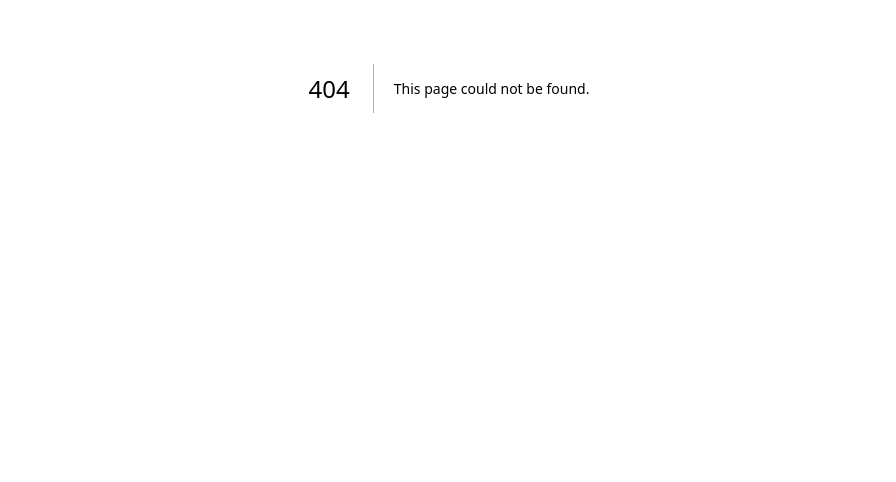
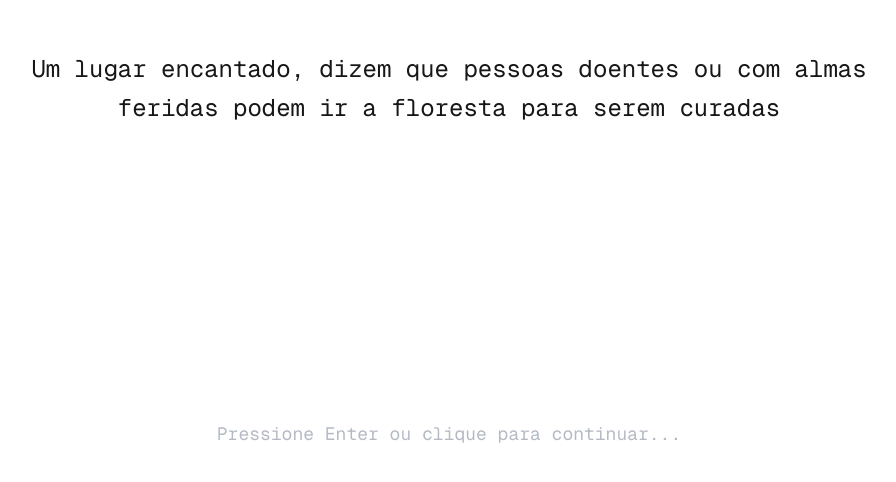
Before and after one commit to ludson96/desafio-zg9, a Next.js app in the folder frontend/: page /stage/cavernas-de-faturamentus in a window 1280 px wide. Before the commit this address had no page. Shown: the part 312-794 px from the top of the page, without its empty margins (191-1087 px from the left). Built offline with nearby package versions, Linux system fonts and the light colour scheme.

Commit message:
feat: :sparkles: create frist stage forest

```diff
--- /dev/null
+++ b/frontend/src/app/stage/[florest]/page.tsx
@@ -0,0 +1,63 @@
+"use client";
+
+import { useState, useEffect, useCallback } from "react";
+import { FLORESTA } from "@/data/dialogueData";
+import { ENEMIES } from "@/data/enemies";
+import Battle from "@/components/Battle";
+
+export default function Floresta() {
+  const [dialogueIndex, setDialogueIndex] = useState(0);
+  const [isInBattle, setIsInBattle] = useState(false);
+
+  const handleAdvance = useCallback(() => {
+    // Se for o último diálogo, a próxima interação inicia a batalha
+    if (dialogueIndex >= FLORESTA.length - 1) {
+      setIsInBattle(true);
+    } else {
+      // Caso contrário, avança para o próximo diálogo
+      setDialogueIndex((prevIndex) => prevIndex + 1);
+    }
+  }, [dialogueIndex]);
+
+  useEffect(() => {
+    // Não adiciona os listeners se já estiver em batalha
+    if (isInBattle) return;
+
+    const handleKeyDown = (event: KeyboardEvent) => {
+      if (event.key === "Enter") {
+        handleAdvance();
+      }
+    };
+
+    // Adiciona os listeners de eventos
+    document.addEventListener("keydown", handleKeyDown);
+    document.addEventListener("click", handleAdvance);
+
+    // Limpa os listeners quando o componente é desmontado ou a batalha começa
+    return () => {
+      document.removeEventListener("keydown", handleKeyDown);
+      document.removeEventListener("click", handleAdvance);
+    };
+  }, [handleAdvance, isInBattle]);
+
+  // Se estiver em batalha, renderiza o componente de Batalha
+  if (isInBattle) {
+    return <Battle enemy={ENEMIES.ANTI_AUTHORIZATUS} />;
+  }
+
+  const isLastDialogue = dialogueIndex === FLORESTA.length - 1;
+
+  // Renderiza a tela de diálogo
+  return (
+    <main className="flex min-h-screen flex-col items-center justify-center p-8 cursor-pointer font-mono">
+      <div className="w-full max-w-4xl text-center text-2xl leading-relaxed">
+        <p dangerouslySetInnerHTML={{ __html: FLORESTA[dialogueIndex] }} />
+      </div>
+      <div className="absolute bottom-10 text-lg text-gray-400 animate-pulse">
+        {isLastDialogue
+          ? "Pressione Enter ou clique para iniciar a batalha..."
+          : "Pressione Enter ou clique para continuar..."}
+      </div>
+    </main>
+  );
+}
```
